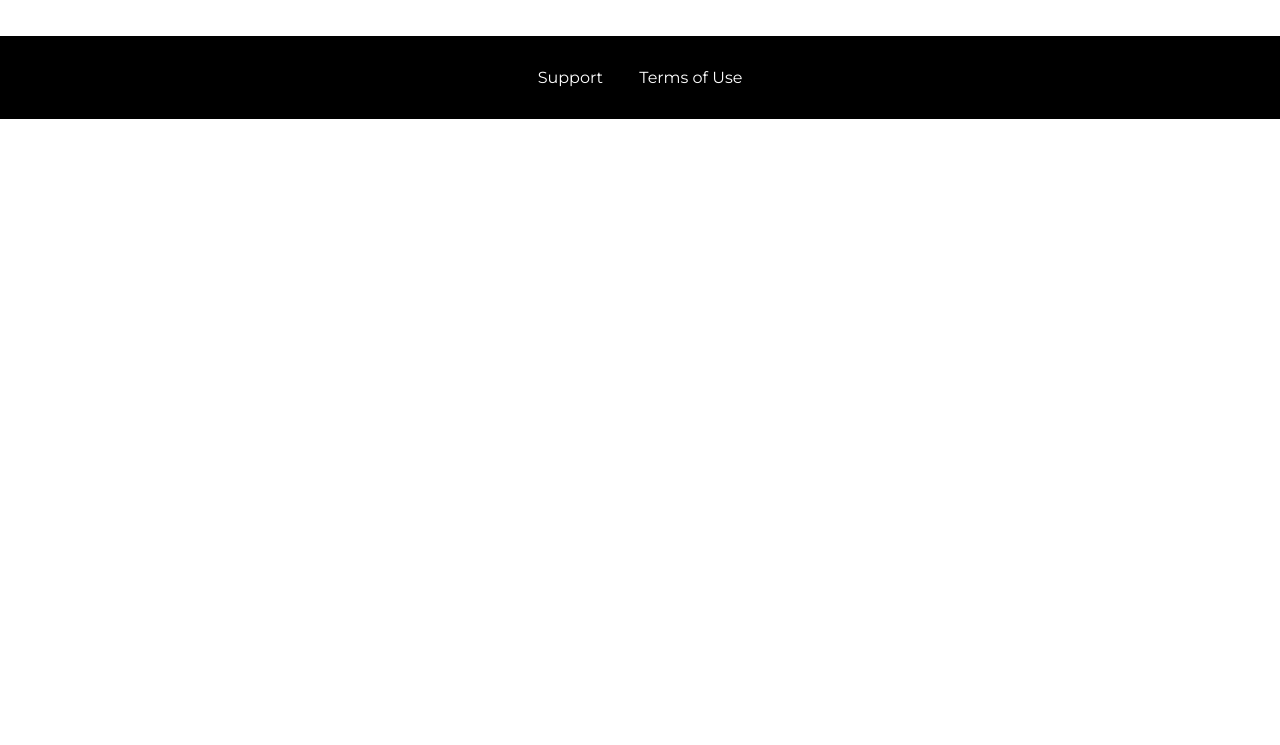
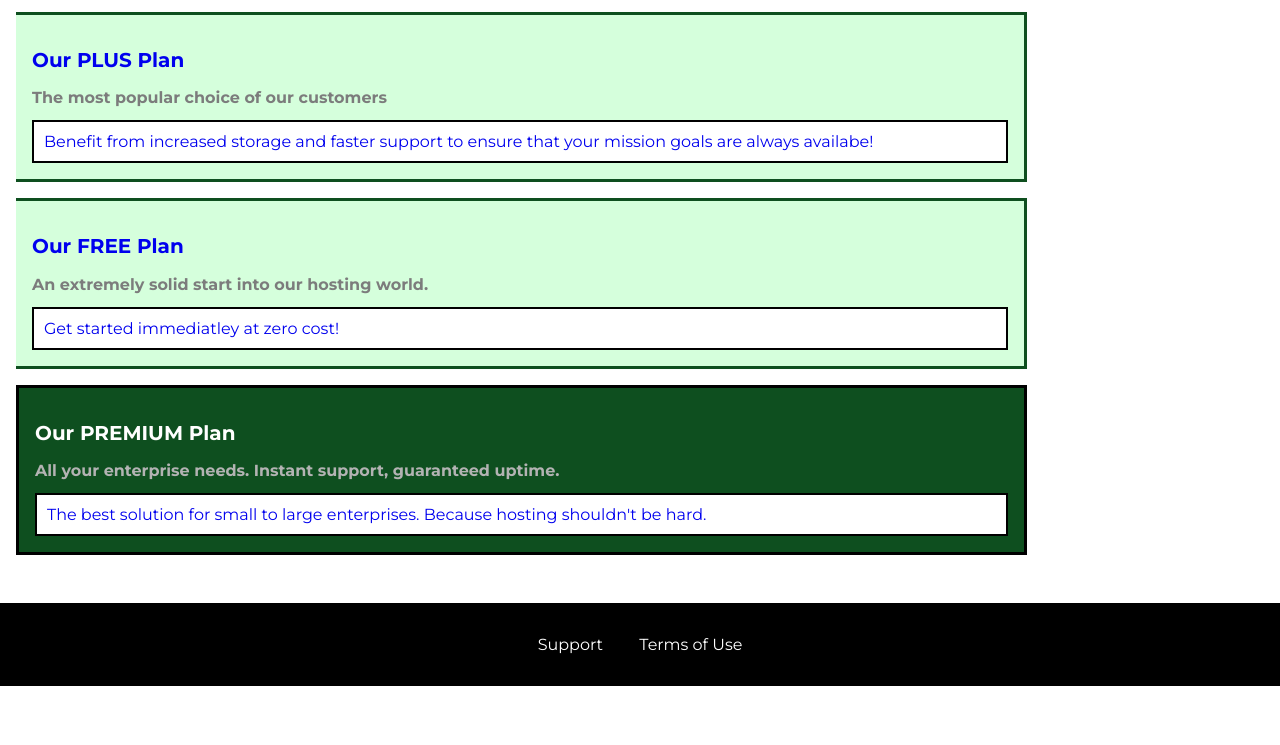
Before and after one commit to gumlik/uTours, a plain HTML site: page packages/index.html in a window 1280 px wide. Shown: the part 55-800 px from the top of the page. Drawn offline with Linux system fonts and the light colour scheme.

Commit message:
Style packages and add hover function

```diff
--- a/packages/index.html
+++ b/packages/index.html
@@ -33,7 +33,31 @@
         </nav>
     </header>
     <main>
-
+        <section class="packages">
+            <a href="#">
+                <h1 class="packages-header">Our PLUS Plan</h1>
+                <h2 class="packages-subtitle">The most popular choice of our customers</h2>
+                <p class="packages-info">Benefit from increased storage and faster
+                    support to ensure that your mission goals are
+                always availabe!</p>
+            </a>
+        </section>
+        <section class="packages">
+            <a href="#">
+                <h1 class="packages-header">Our FREE Plan</h1>
+                <h2 class="packages-subtitle">An extremely solid start into our hosting world.</h2>
+                <p class="packages-info">Get started immediatley at zero cost!</p>
+            </a>
+        </section>
+        <section id="section-three">
+            <a href="#">
+                <h1 class="premium-h1">Our PREMIUM Plan</h1>
+                <h2 class="premium-h2">All your enterprise needs. Instant support, guaranteed uptime.</h2>
+                <p class="premium-p">The best solution for small to large enterprises. Because hosting
+                    shouldn't be hard.
+                </p>
+            </a>
+        </section>
     </main>
     <footer class="main-footer">
         <nav>
--- a/packages/packages.css
+++ b/packages/packages.css
@@ -0,0 +1,60 @@
+.packages {
+    background-color: #d5ffdc;
+    border: 3px solid #0e4f1f;
+    width: 79%;
+    margin: 16px;
+    padding: 16px;
+    border-left: none;
+}
+
+.packages:hover,
+.packages:active {
+    box-shadow: 2px 2px 4px rgba(0, 0, 0, 0.5);
+    border-color: #ff5454;
+}
+
+a {
+    text-decoration: none;
+    display: block;
+}
+
+.packages-header {
+    font-size: 20px;
+}
+
+.packages-subtitle {
+    color: rgb(124, 124, 124);
+    font-size: 16px;
+}
+
+.packages-info {
+    border: 2px solid black;
+    background-color: white;
+    padding: 10px;
+    margin: 0;
+}
+
+#section-three {
+    background-color: #0e4f1f;
+    border: 3px solid black;
+    width: 79%;
+    margin: 16px;
+    padding: 16px;
+}
+
+.premium-h1 {
+    color: white;
+    font-size: 20px;
+}
+
+.premium-h2 {
+    color: rgb(179, 179, 179);
+    font-size: 16px;
+}
+
+.premium-p {
+    border: 2px solid black;
+    background-color: white;
+    padding: 10px;
+    margin: 0;
+}
--- a/style.css
+++ b/style.css
@@ -1,11 +1,3 @@
-* {
-    box-sizing: border-box;
-}
-
-body {
-    font-family: 'Montserrat', sans-serif;
-    margin: 0;
-}
 
 #product-overview {
     background: url("images/freedom.jpg");
```
